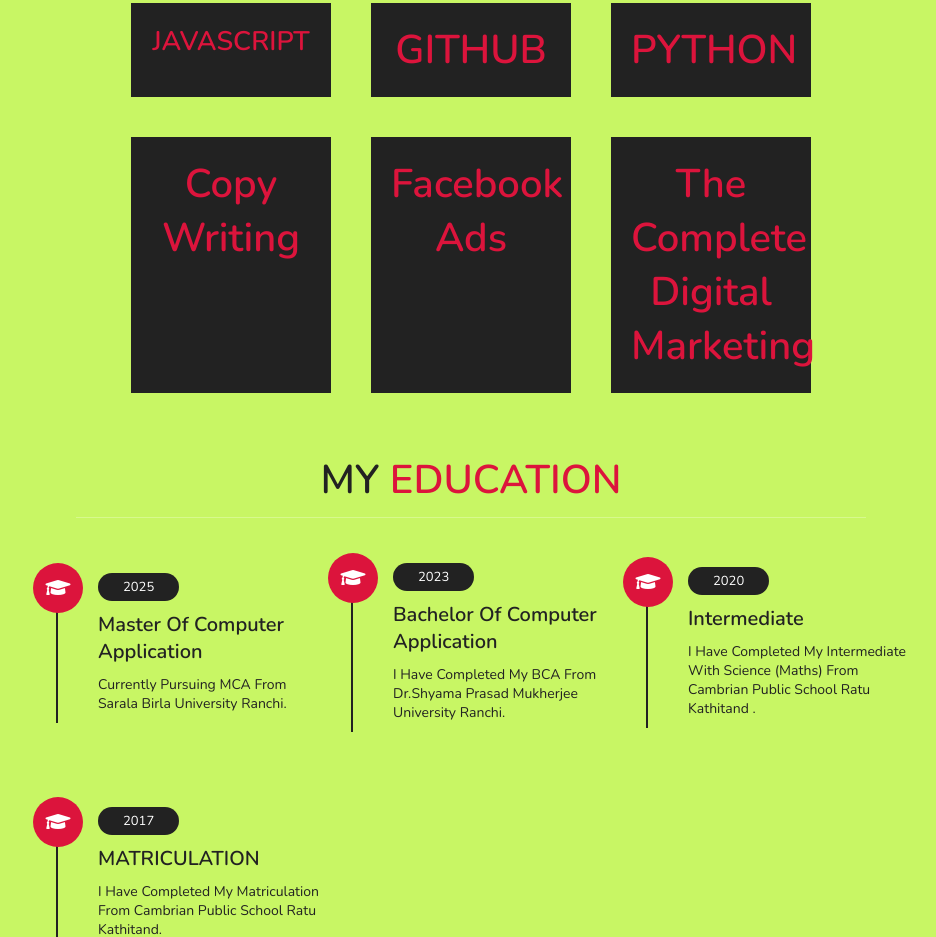
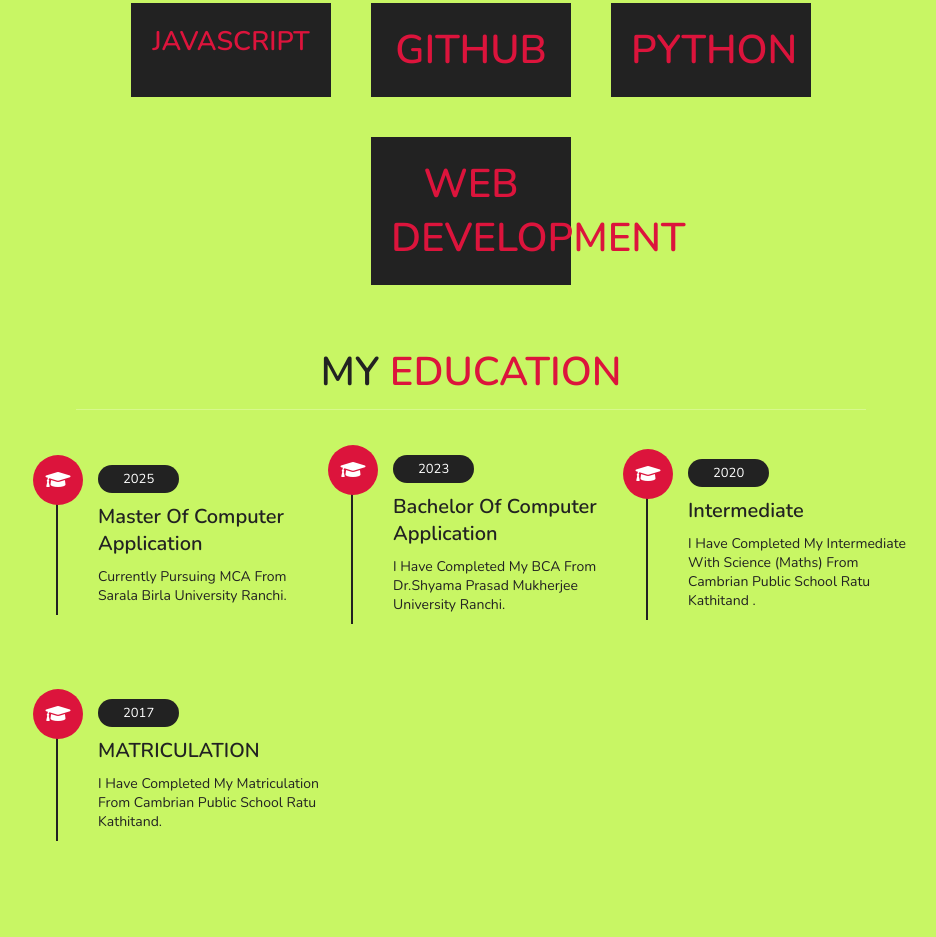
Before and after one commit to AJAYAKT/portfolio, a plain HTML site: page index.html in a window 1280 px wide. Shown: the part 1368-2305 px from the top of the page, without its empty margins (344-1280 px from the left). Drawn offline with nearby package versions, Linux system fonts and the light colour scheme.

Commit message:
Update index.html

```diff
--- a/index.html
+++ b/index.html
@@ -89,15 +89,10 @@
             <div class="box">
                 <span>   PYTHON   </span>
             </div>
+             <div class="box">
+                <span>  WEB DEVELOPMENT   </span>
+            </div>
 
-            <div class="box">
-                <span>Copy Writing</span>
-            </div>
-            <div class="box">
-                <span>Facebook Ads</span>
-            </div><div class="box">
-                <span>   The Complete Digital Marketing   </span>
-            </div>
 
 
         </div>
```
